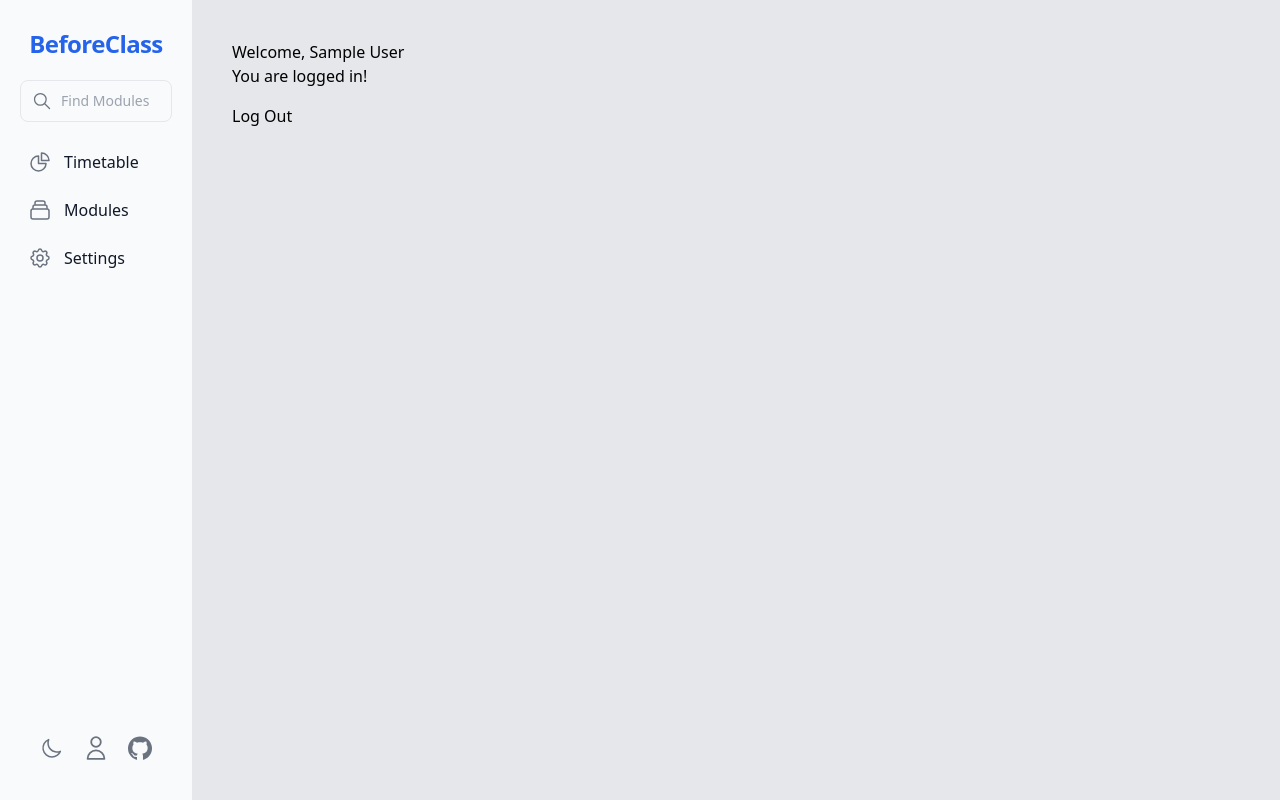
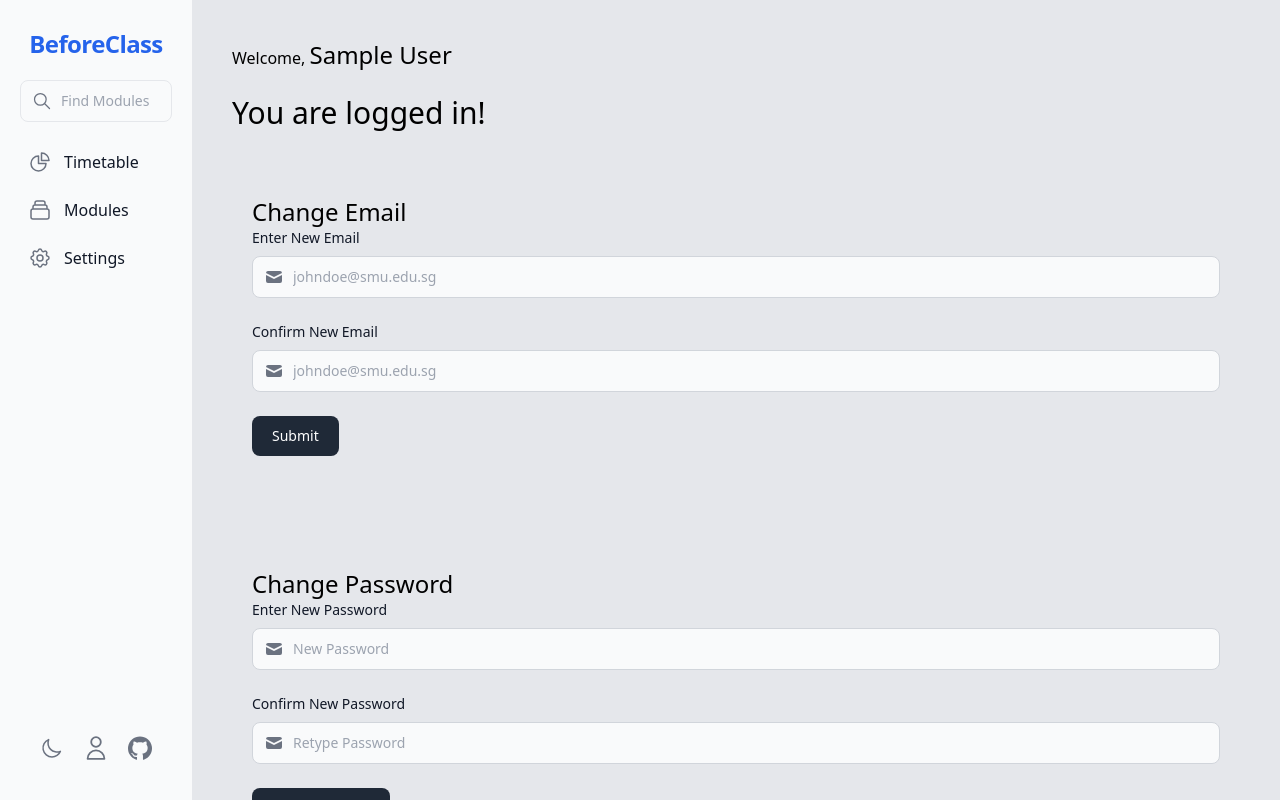
Before and after one commit to PlanMyMods/web-frontend, a Vue app: page /settings in a window 1280 px wide. Built offline with nearby package versions, Linux system fonts and the light colour scheme; no server answers; sample sign-in values are in the browser's storage.

Commit message:
Functions for reset email and reset password

```diff
--- /dev/null
+++ b/src/components/ChangeEmail.vue
@@ -0,0 +1,65 @@
+<template>
+    <div class = "container mx-auto bg-inherit bg-transparent rounded-2xl pt-10 pb-10 pl-5 pr-5">
+        <h1 class = "text-2xl font-medium">Change Email</h1>
+    <form>
+        <label for="input-group-1" class="block mb-2 text-sm font-medium text-gray-900 dark:text-gray-300">Enter New Email</label>
+        <div class="relative mb-6">
+            <div class="flex absolute inset-y-0 left-0 items-center pl-3 pointer-events-none">
+                <svg aria-hidden="true" class="w-5 h-5 text-gray-500 dark:text-gray-400" fill="currentColor" viewBox="0 0 20 20" xmlns="http://www.w3.org/2000/svg"><path d="M2.003 5.884L10 9.882l7.997-3.998A2 2 0 0016 4H4a2 2 0 00-1.997 1.884z"></path><path d="M18 8.118l-8 4-8-4V14a2 2 0 002 2h12a2 2 0 002-2V8.118z"></path></svg>
+        </div>
+        <input type="text" id="input-group-1" v-model="newEmail" class="bg-gray-50 border border-gray-300 text-gray-900 text-sm rounded-lg focus:ring-blue-500 focus:border-blue-500 block w-full pl-10 p-2.5  dark:bg-gray-700 dark:border-gray-600 dark:placeholder-gray-400 dark:text-white dark:focus:ring-blue-500 dark:focus:border-blue-500" placeholder="johndoe@smu.edu.sg">
+        </div>
+        <label for="input-group-1" class="block mb-2 text-sm font-medium text-gray-900 dark:text-gray-300">Confirm New Email</label>
+        <div class="relative mb-6">
+            <div class="flex absolute inset-y-0 left-0 items-center pl-3 pointer-events-none">
+                <svg aria-hidden="true" class="w-5 h-5 text-gray-500 dark:text-gray-400" fill="currentColor" viewBox="0 0 20 20" xmlns="http://www.w3.org/2000/svg"><path d="M2.003 5.884L10 9.882l7.997-3.998A2 2 0 0016 4H4a2 2 0 00-1.997 1.884z"></path><path d="M18 8.118l-8 4-8-4V14a2 2 0 002 2h12a2 2 0 002-2V8.118z"></path></svg>
+        </div>
+        <input type="text" id="input-group-1" v-model="newEmailConfirmed" class="bg-gray-50 border border-gray-300 text-gray-900 text-sm rounded-lg focus:ring-blue-500 focus:border-blue-500 block w-full pl-10 p-2.5  dark:bg-gray-700 dark:border-gray-600 dark:placeholder-gray-400 dark:text-white dark:focus:ring-blue-500 dark:focus:border-blue-500" placeholder="johndoe@smu.edu.sg">
+        </div>
+
+        <div>
+            <button type="button" class="text-white bg-gray-800 hover:bg-gray-900 focus:outline-none focus:ring-4 focus:ring-gray-300 font-medium rounded-lg text-sm px-5 py-2.5 mr-2 mb-2 dark:bg-gray-800 dark:hover:bg-gray-700 dark:focus:ring-gray-700 dark:border-gray-700">Submit</button>
+        </div>
+    </form>
+
+    </div>
+</template>
+
+<script>
+import { useStore } from "vuex";
+import { auth } from "@/utils/firebase";
+import Settings from "@/views/SettingsView.vue";
+import { updateEmail } from "firebase/auth"
+
+    export default {
+        name: "ChangeEmail",
+
+        data(){
+            return{
+                newEmail: "",
+                newEmailConfirmed: "",
+            }
+        },
+
+        methods: {
+
+            resetEmail: function() {
+                var emailNew = this.newEmail
+
+                var user = auth.currentUser;
+                console.log ("  User:  "+ user );
+
+                updateEmail(emailNew).then(function() {
+                // Update successful.
+                alert("Reset Email successful")
+                }).catch(function(error) {
+                // An error happened.
+                });
+
+},
+
+}
+    }
+
+
+</script>
--- /dev/null
+++ b/src/components/ChangePassword.vue
@@ -0,0 +1,66 @@
+<template>
+    <div class = "container mx-auto bg-inherit bg-transparent rounded-2xl pt-10 pb-10 pl-5 pr-5">
+        <h1 class = "text-2xl font-medium">Change Password</h1>
+    <form>
+        <label for="input-group-1" class="block mb-2 text-sm font-medium text-gray-900 dark:text-gray-300">Enter New Password</label>
+        <div class="relative mb-6">
+            <div class="flex absolute inset-y-0 left-0 items-center pl-3 pointer-events-none">
+                <svg aria-hidden="true" class="w-5 h-5 text-gray-500 dark:text-gray-400" fill="currentColor" viewBox="0 0 20 20" xmlns="http://www.w3.org/2000/svg"><path d="M2.003 5.884L10 9.882l7.997-3.998A2 2 0 0016 4H4a2 2 0 00-1.997 1.884z"></path><path d="M18 8.118l-8 4-8-4V14a2 2 0 002 2h12a2 2 0 002-2V8.118z"></path></svg>
+        </div>
+        <input type="password" id="input-group-1" v-model="newPassword" class="bg-gray-50 border border-gray-300 text-gray-900 text-sm rounded-lg focus:ring-blue-500 focus:border-blue-500 block w-full pl-10 p-2.5  dark:bg-gray-700 dark:border-gray-600 dark:placeholder-gray-400 dark:text-white dark:focus:ring-blue-500 dark:focus:border-blue-500" placeholder="New Password">
+        </div>
+        <label for="input-group-1" class="block mb-2 text-sm font-medium text-gray-900 dark:text-gray-300">Confirm New Password</label>
+        <div class="relative mb-6">
+            <div class="flex absolute inset-y-0 left-0 items-center pl-3 pointer-events-none">
+                <svg aria-hidden="true" class="w-5 h-5 text-gray-500 dark:text-gray-400" fill="currentColor" viewBox="0 0 20 20" xmlns="http://www.w3.org/2000/svg"><path d="M2.003 5.884L10 9.882l7.997-3.998A2 2 0 0016 4H4a2 2 0 00-1.997 1.884z"></path><path d="M18 8.118l-8 4-8-4V14a2 2 0 002 2h12a2 2 0 002-2V8.118z"></path></svg>
+        </div>
+        <input type="password" id="input-group-1" v-model="newPasswordConfirmed" class="bg-gray-50 border border-gray-300 text-gray-900 text-sm rounded-lg focus:ring-blue-500 focus:border-blue-500 block w-full pl-10 p-2.5  dark:bg-gray-700 dark:border-gray-600 dark:placeholder-gray-400 dark:text-white dark:focus:ring-blue-500 dark:focus:border-blue-500" placeholder="Retype Password">
+        </div>
+
+        <div>
+            <button type="button" @click="resetPassword()" v-if="newPassword === newPasswordConfirmed" class="text-white bg-gray-800 hover:bg-gray-900 focus:outline-none focus:ring-4 focus:ring-gray-300 font-medium rounded-lg text-sm px-5 py-2.5 mr-2 mb-2 dark:bg-gray-800 dark:hover:bg-gray-700 dark:focus:ring-gray-700 dark:border-gray-700">Save Password</button>
+        </div>
+    </form>
+
+    </div>
+</template>
+
+<script>
+import { useStore } from "vuex";
+import { auth } from "@/utils/firebase";
+import Settings from "@/views/SettingsView.vue";
+import { updatePassword } from "firebase/auth"
+
+
+    export default {
+        name: "ChangePassword",
+
+        data(){
+            return{
+                newPassword: "",
+                newPasswordConfirmed: "",
+            }
+        },
+
+        methods: {
+
+        resetPassword: function() {
+            var passwordNew = this.newPassword
+
+            var user = auth.currentUser;
+            console.log ("  User:  "+ user );
+
+            updatePassword(passwordNew).then(function() {
+              // Update successful.
+              alert("Reset Password successful")
+            }).catch(function(error) {
+              // An error happened.
+            });
+
+        },
+
+    }
+    }
+
+
+</script>
--- a/src/components/ChangeUserInfo.vue
+++ /dev/null
@@ -1,43 +0,0 @@
-<template>
-    <form>
-        <div class="form-group">
-            <label for="currentEmail">Email Address</label>
-            <input type="email" class="form-control" id="currentEmail" aria-describedby="emailHelp" placeholder="Enter new email" v-model="newEmail">
-            <small id="emailHelp" class="form-text text-muted">We'll never share your email with anyone else.</small>
-        </div>
-
-        <div class="form-group">
-            <label for="currentPassword">Password</label>
-            <input type="password" class="form-control" id="currentPassword" placeholder="Enter current password to confirm changes">
-        </div>
-
-        <button type="submit" class="btn btn-primary">Submit</button>
-</form>
-</template>
-
-<script>
-import { useStore } from "vuex";
-import { auth } from "@/utils/firebase";
-import Settings from "@/views/SettingsView.vue";
-
-    export default {
-        name: "changeUserInfo",
-
-        data(){
-            return{
-                newEmail: "",
-                newPassword: "",
-            }
-        },
-
-        methods: {
-            // Revert the user login details to old one
-            reset() {
-                this.username = this.user.username,
-                this.email = this.user.email
-            }
-        }
-    }
-
-
-</script>
--- a/src/views/SettingsView.vue
+++ b/src/views/SettingsView.vue
@@ -4,10 +4,24 @@
       <div class="col-md-8">
         <div class="card">
           <div v-if="user.loggedIn">
-            <div class="card-header">Welcome, {{ user.data.displayName }}</div>
+            <div class="card-header">Welcome,
+              <span class = "font-small leading-tight text-2xl mt-0 mb-2 text-black-600">{{ user.data.displayName }}
+            </span>
+            </div>
             <div class="card-body">
-              <div class="alert alert-success" role="alert">
+              <div class="alert alert-success mt-6" role="alert">
+                <h2 class="font-small leading-tight text-3xl mt-0 mb-2 text-black-600">
                   You are logged in!
+                </h2>
+
+              <div class = "mt-6">
+                <ChangeEmail/>
+              </div>
+
+              <div class = "mt-6">
+                <ChangePassword/>
+              </div>
+
                 <div class="my-4">
                   <button @click.prevent="signOut" class="btn btn-primary">
                     Log Out
@@ -30,34 +44,30 @@ import { useStore } from "vuex";
 import { useRouter } from "vue-router";
 import { computed } from "vue";
 import { auth } from "@/utils/firebase";
+import ChangeEmail from "@/components/ChangeEmail.vue";
+import ChangePassword from "@/components/ChangePassword.vue";
 
 export default {
     name: "Settings",
-
     setup() {
         const store = useStore();
         const router = useRouter();
-
         auth.onAuthStateChanged((user) => {
             store.dispatch("fetchUser", user);
         });
-
         const user = computed(() => {
             return store.getters.user;
         });
-
         const signOut = async () => {
             await store.dispatch("logOut");
             router.push("/");
         };
-
         return { user, signOut };
     },
-
     methods: {
-    updateUserInfo(){
-
+        updateUserInfo() {
         }
-  }
+    },
+    components: { ChangeEmail, ChangePassword }
 };
 </script>
```
Lines whose indentation alone changed are shown as unchanged.
